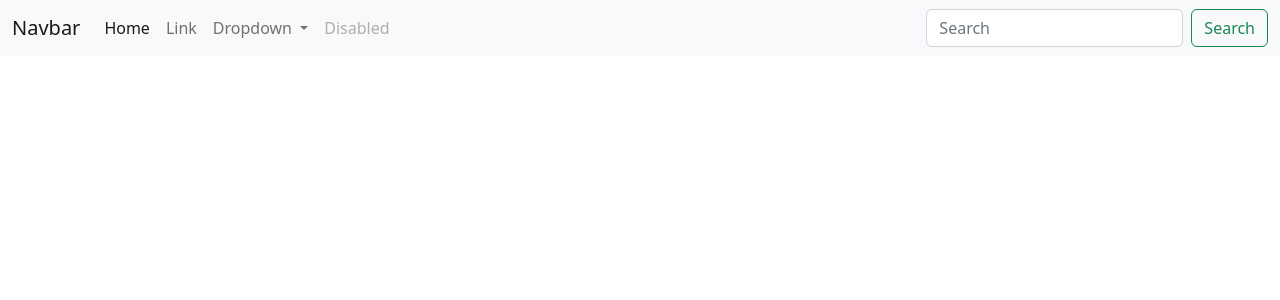
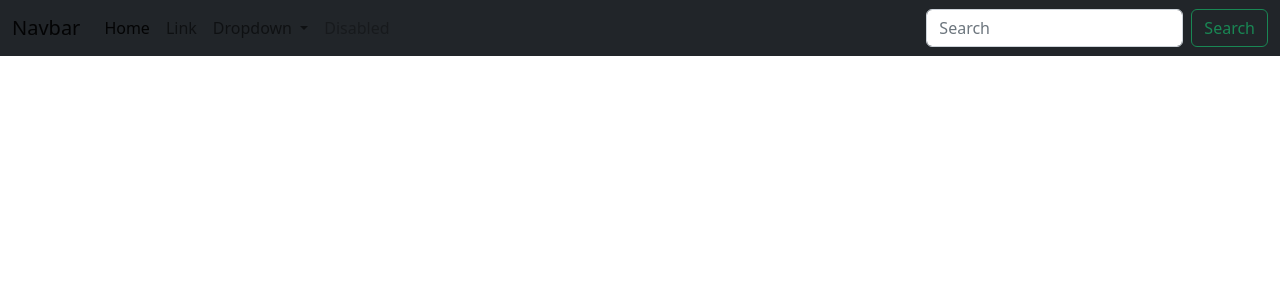
Before and after one commit to AlexEnotov/crmonly, a PHP site: page / in a window 1280 px wide. Shown: the top 300 px of the page. Run offline with PHP 8.4, Linux system fonts and the light colour scheme.

Commit message:
Update navbar.php
1

```diff
--- a/layout/navbar.php
+++ b/layout/navbar.php
@@ -1,4 +1,4 @@
-<nav class="navbar navbar-expand-lg bg-light">
+<nav class="navbar navbar-expand-lg bg-dark">
   <div class="container-fluid">
     <a class="navbar-brand" href="#">Navbar</a>
     <button class="navbar-toggler" type="button" data-bs-toggle="collapse" data-bs-target="#navbarSupportedContent" aria-controls="navbarSupportedContent" aria-expanded="false" aria-label="Toggle navigation">
```
